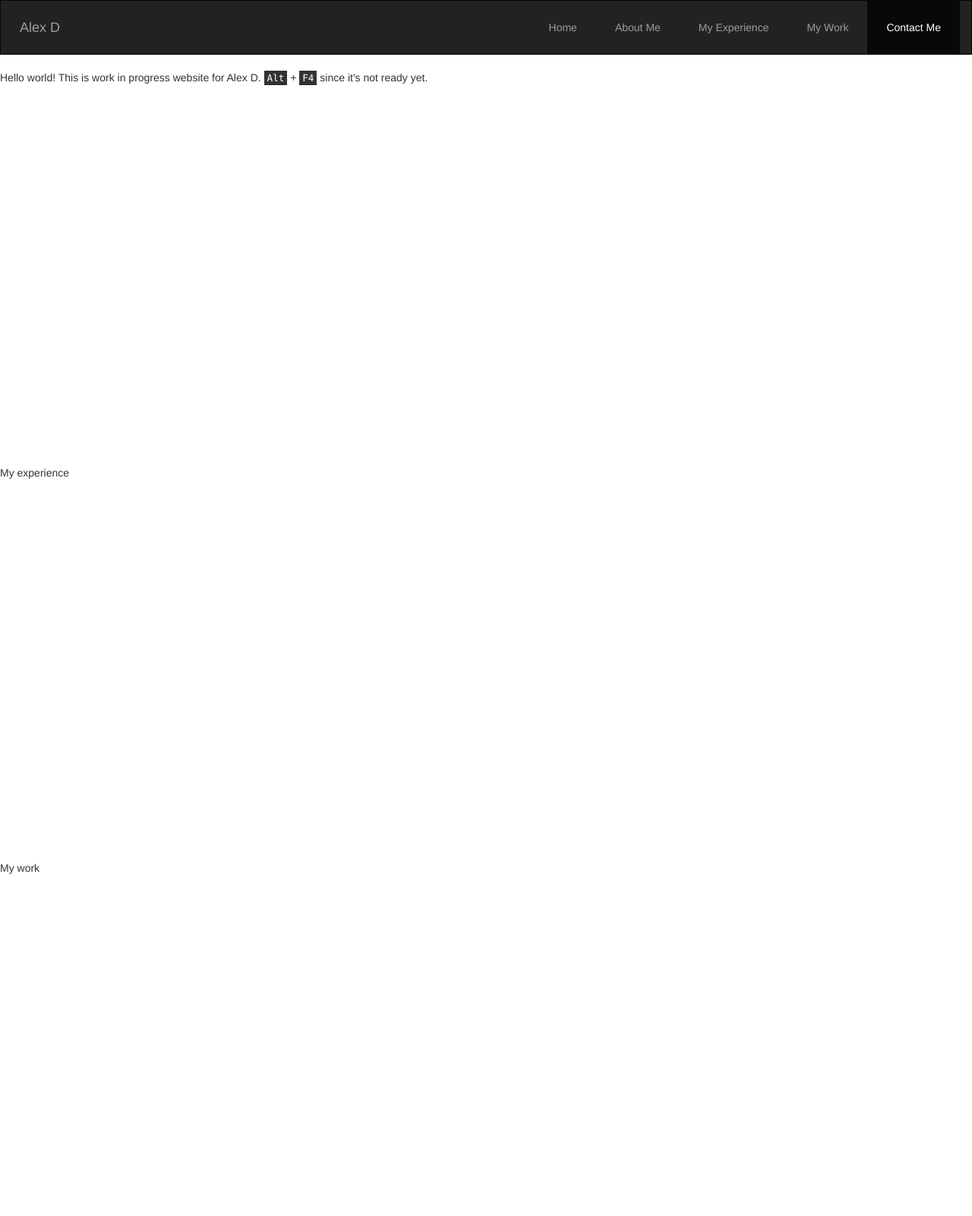
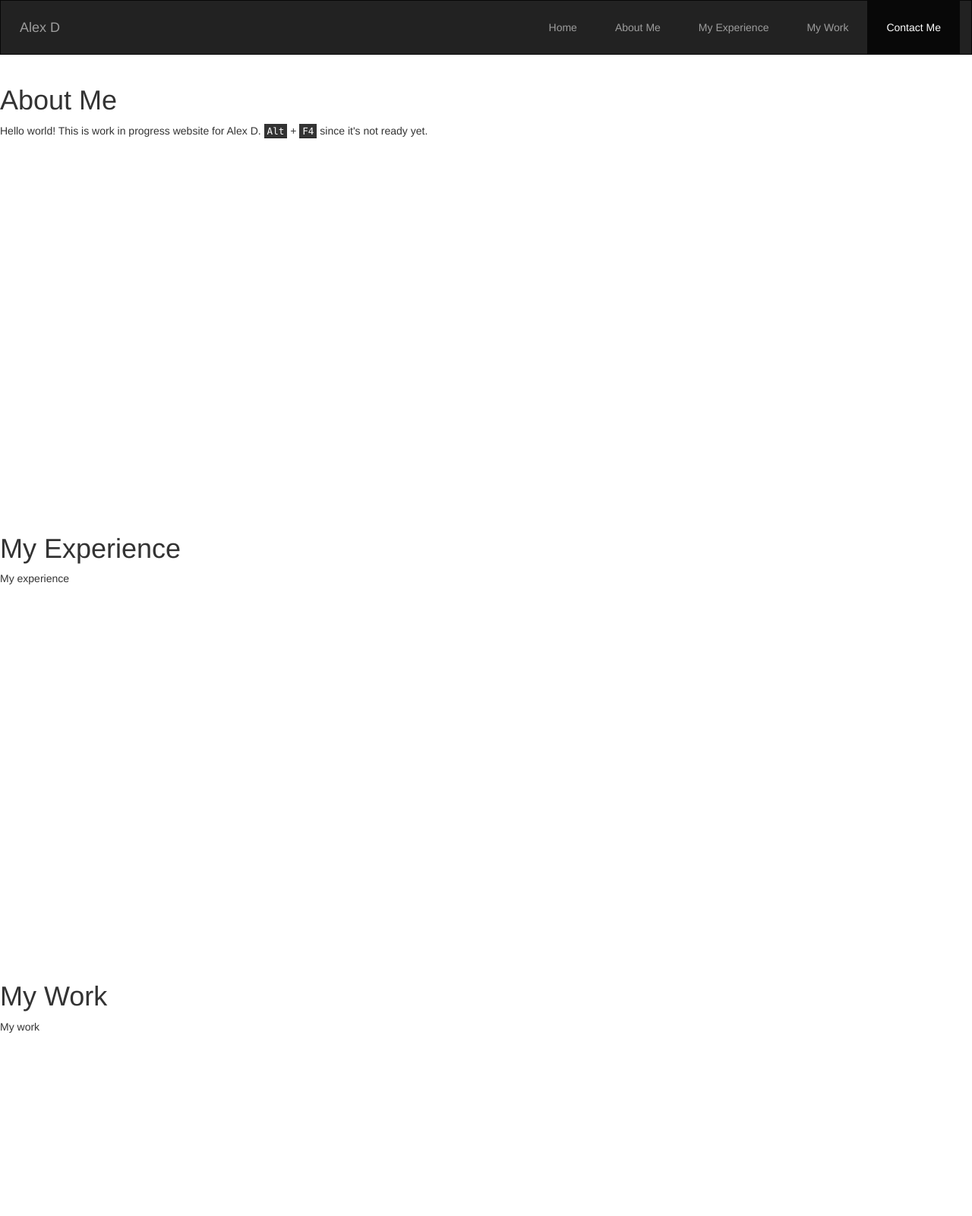
Before and after one commit to alexanderdadamo/alexanderdadamo.github.io, a website built with Parcel: page index.html in a window 1280 px wide. Shown: the top 1600 px of the page at 76% size. Built offline with nearby package versions, Linux system fonts and the light colour scheme.

Commit message:
headings

```diff
--- a/index.html
+++ b/index.html
@@ -57,21 +57,25 @@
   <div class="container-fluid">
     <div id="aboutMe" class="row">
       <div>
+        <h1>About Me</h1>
         <p style="margin-bottom:500px">Hello world! This is work in progress website for Alex D. <kbd>Alt</kbd> + <kbd>F4</kbd> since it's not ready yet. </p>
       </div>
     </div>
     <div id="myExperience" class="row">
       <div style="margin-bottom:500px">
+        <h1>My Experience</h1>
         <p>My experience</p>
       </div>
     </div>
     <div id="myWork" class="row">
       <div style="margin-bottom:1000px">
+        <h1>My Work</h1>
         <p>My work</p>
       </div>
     </div>
     <div id="contactMe" class="row">
       <div style="margin-bottom:500px">
+        <h1>Contact Me</h1>
         <p>Contact me</p>
       </div>
     </div>
```
